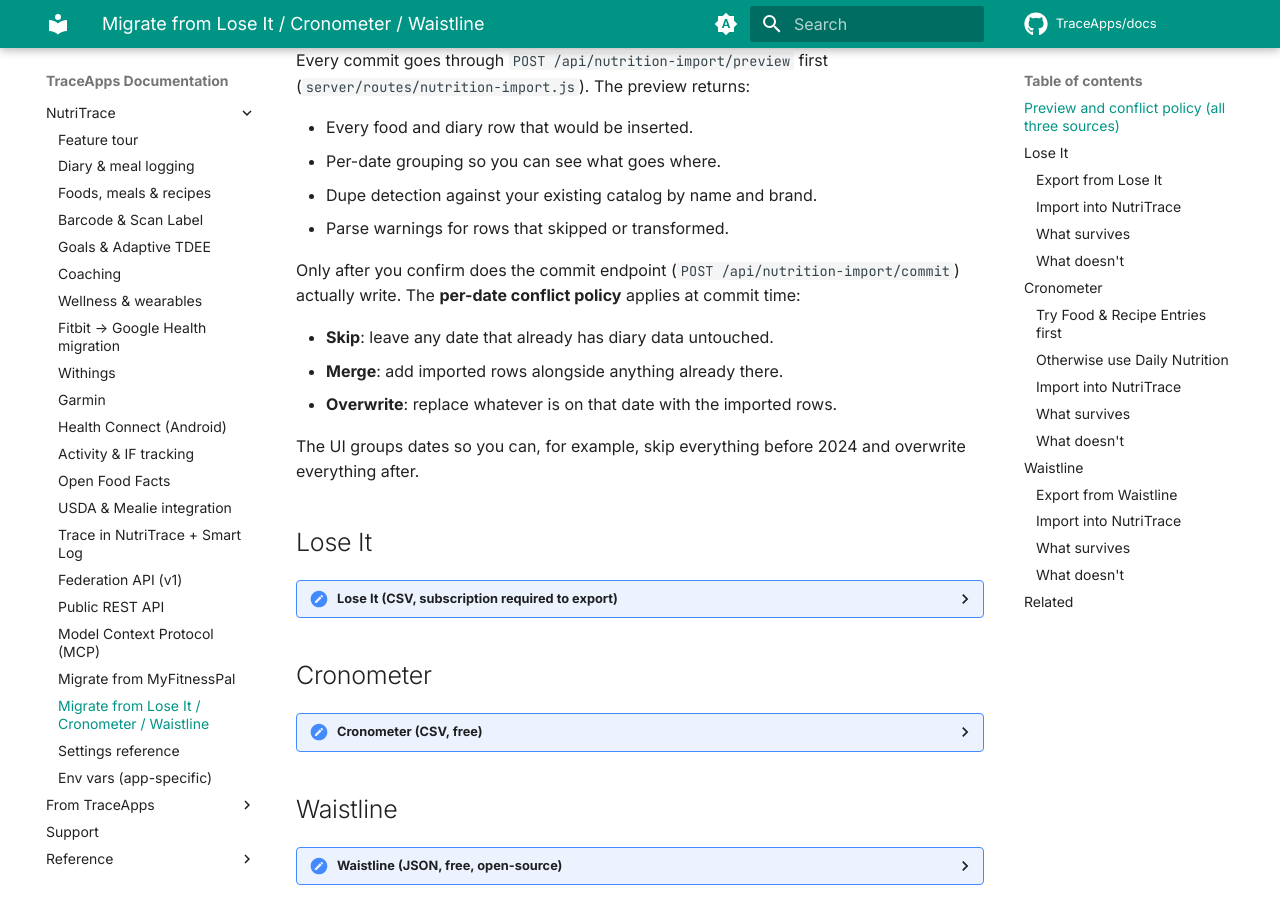
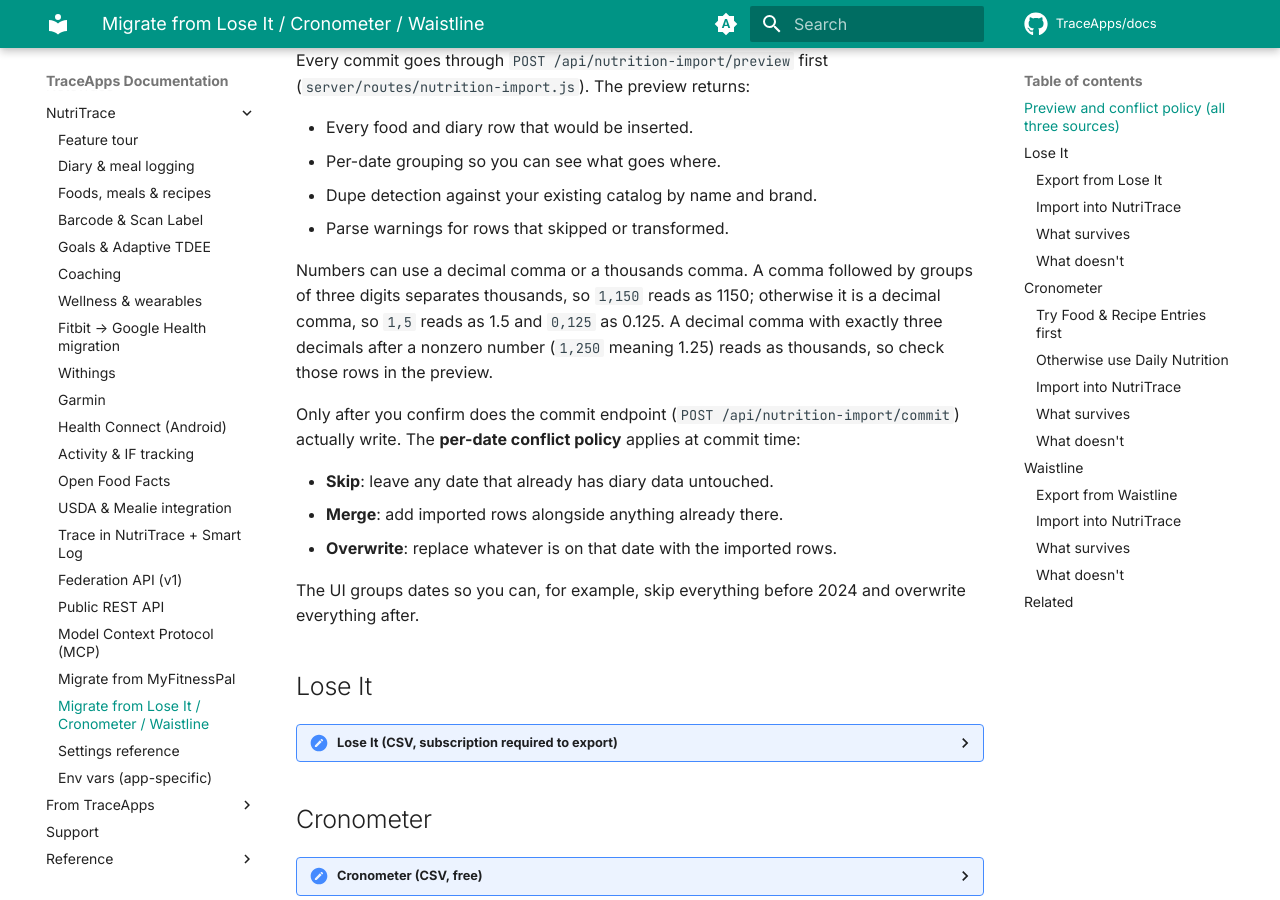
Before and after one commit to TraceApps/docs, an MkDocs documentation site: the page built from docs/nutritrace/migrate-other.md, in a window 1280 px wide and 900 px high, scrolled down 408 px. Built offline with MkDocs 1.6.1 and Material for MkDocs 9.7.7, drawn with Linux system fonts in a browser that asks for light colours; comment, search, counter and statistics services are not loaded.

Commit message:
docs(nutritrace): import number formats and Lose It amounts (#333, #334)

```diff
--- a/docs/nutritrace/migrate-other.md
+++ b/docs/nutritrace/migrate-other.md
@@ -12,6 +12,8 @@ Every commit goes through `POST /api/nutrition-import/preview` first (`server/ro
 - Per-date grouping so you can see what goes where.
 - Dupe detection against your existing catalog by name and brand.
 - Parse warnings for rows that skipped or transformed.
+
+Numbers can use a decimal comma or a thousands comma. A comma followed by groups of three digits separates thousands, so `1,150` reads as 1150; otherwise it is a decimal comma, so `1,5` reads as 1.5 and `0,125` as 0.125. A decimal comma with exactly three decimals after a nonzero number (`1,250` meaning 1.25) reads as thousands, so check those rows in the preview.
 
 Only after you confirm does the commit endpoint (`POST /api/nutrition-import/commit`) actually write. The **per-date conflict policy** applies at commit time:
 
@@ -45,7 +47,7 @@ The UI groups dates so you can, for example, skip everything before 2024 and ove
     ### What survives
 
     - **Foods**: name, brand, per-serving macros, serving size, category (mapped to your NutriTrace categories where possible).
-    - **Diary rows**: per-food entries with quantity, unit, meal slot. Lose It's meal slots (Breakfast / Lunch / Dinner / Snacks) map directly to the NutriTrace defaults; if you have renamed your slots, the importer surfaces a slot mapping step.
+    - **Diary rows**: per-food entries with the amount you logged as the portion (Grams, Milliliters and Ounces become g, ml and oz) and Lose It's calories and nutrients for that amount, in their meal slot. Lose It's meal slots (Breakfast / Lunch / Dinner / Snacks) map directly to the NutriTrace defaults; if you have renamed your slots, the importer surfaces a slot mapping step.
     - **Body measurements**: weight, waist, and any custom fields go under Diary → Body Stats on the appropriate dates. Backdated entries are accepted.
 
     ### What doesn't
```
